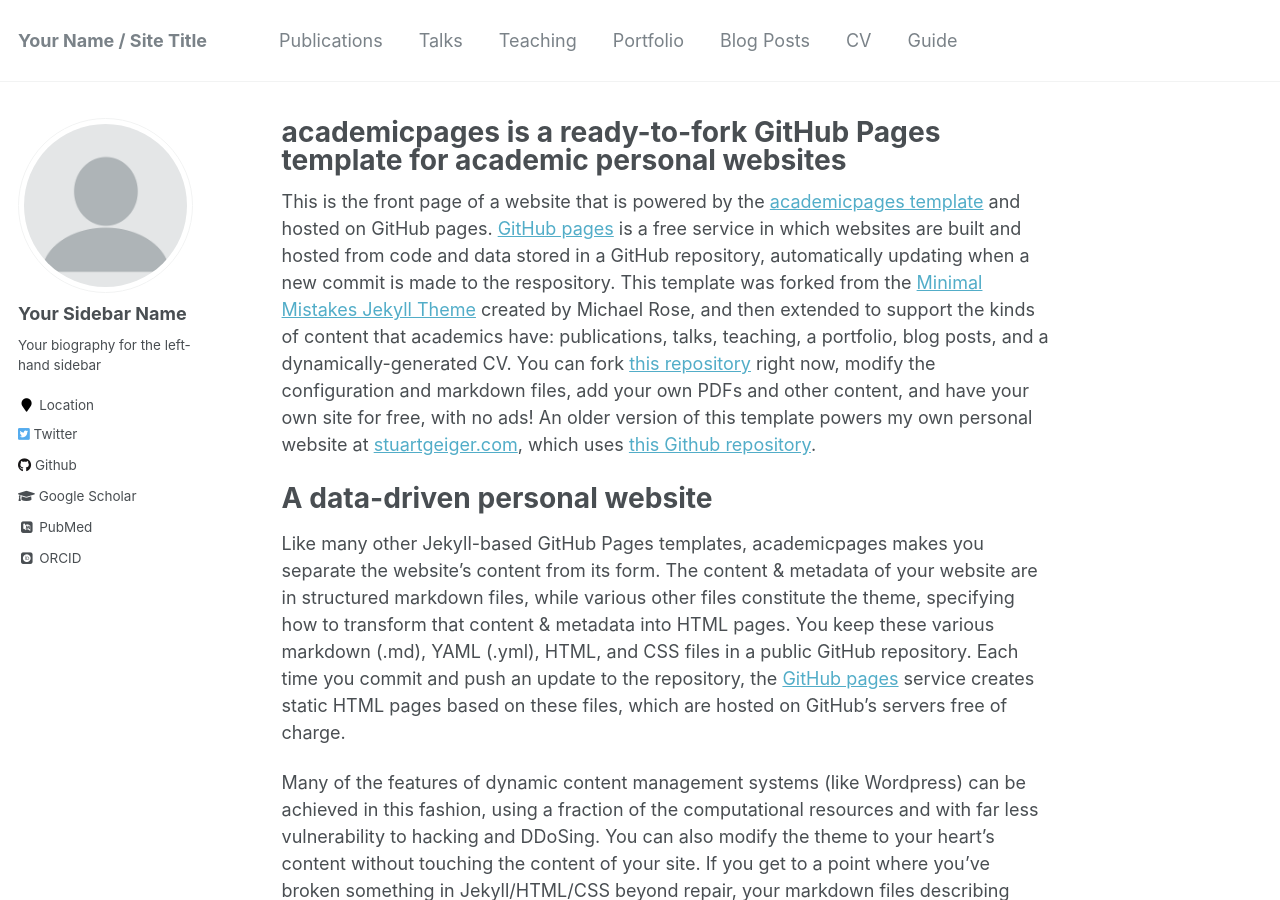
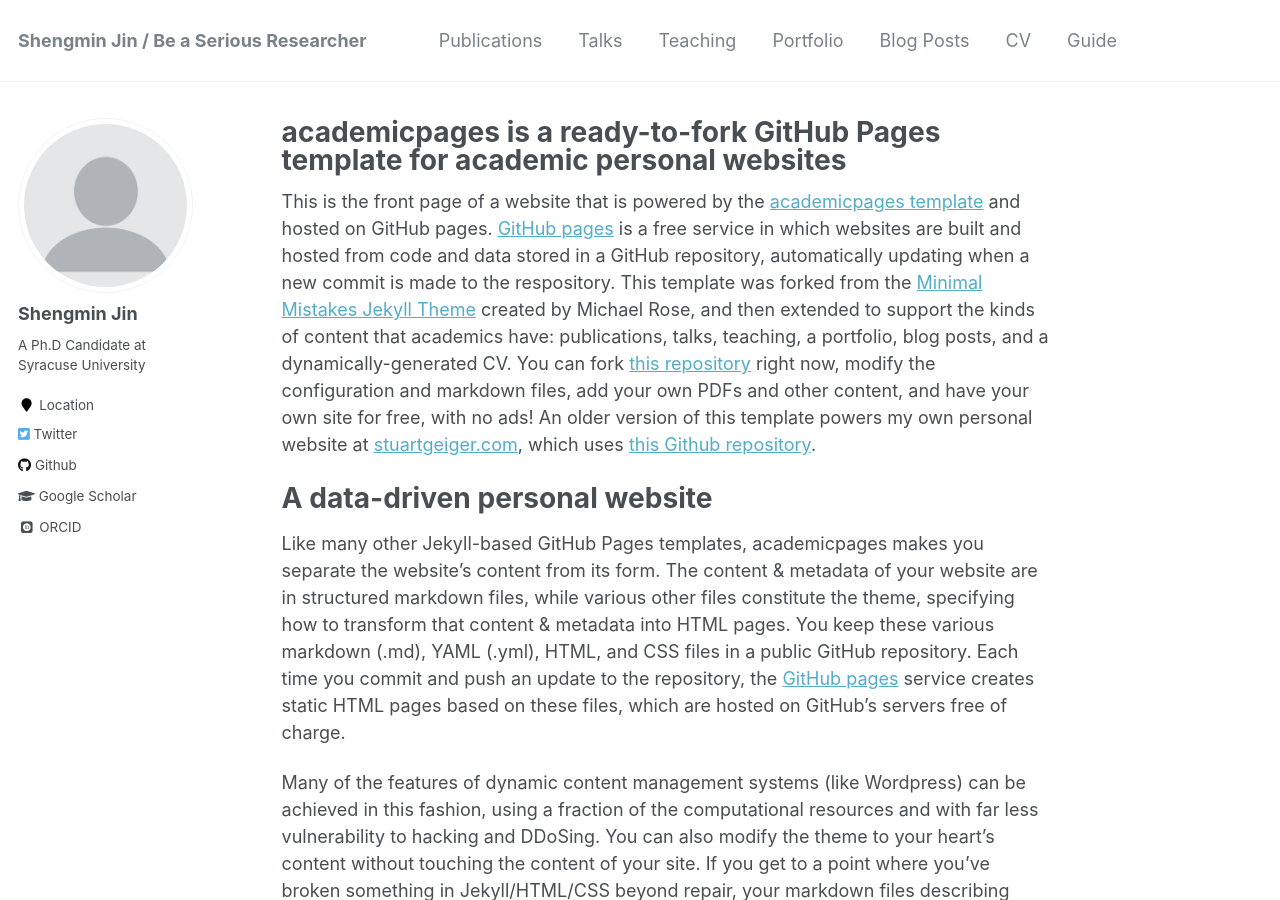
Before and after one commit to shengminjin/shengminjin.github.io, a Jekyll site: the page built from _pages/about.md, in a window 1280 px wide and 900 px high. Built offline with Jekyll 4.4.1, drawn with Linux system fonts in a browser that asks for light colours; some web fonts are replaced; some of the changed text lies outside the part shown.

Commit message:
Update _config.yml

```diff
--- a/_config.yml
+++ b/_config.yml
@@ -7,13 +7,13 @@
 
 # Site Settings
 locale                   : "en-US"
-title                    : "Your Name / Site Title"
+title                    : "Shengmin Jin / Be a Serious Researcher"
 title_separator          : "-"
-name                     : &name "Your Name"
-description              : &description "personal description"
-url                      : https://academicpages.github.io # the base hostname & protocol for your site e.g. "https://mmistakes.github.io"
+name                     : &name "Shengmin Jin"
+description              : &description "A Ph.D Candidate at Syracuse University"
+url                      : https://shengminjin.github.io # the base hostname & protocol for your site e.g. "https://mmistakes.github.io"
 baseurl                  : "" # the subpath of your site, e.g. "/blog"
-repository               : "academicpages/academicpages.github.io"
+repository               : "shengminjin.github.io"
 teaser                   :  # filename of teaser fallback teaser image placed in /images/, .e.g. "500x300.png"
 breadcrumbs              : false # true, false (default)
 words_per_minute         : 160
@@ -80,13 +80,13 @@ analytics:
 
 # Site Author
 author:
-  name             : "Your Sidebar Name"
+  name             : "Shengmin Jin"
   avatar           : "profile.png"
-  bio              : "Your biography for the left-hand sidebar"
+  bio              : "A Ph.D Candidate at Syracuse University"
   location         : "Location"
   employer         :
-  pubmed           : "https://www.ncbi.nlm.nih.gov/pubmed/?term=john+snow"
-  googlescholar    : "http://yourfullgooglescholarurl.com"
+  #pubmed           : "https://www.ncbi.nlm.nih.gov/pubmed/?term=john+snow"
+  googlescholar    : "https://scholar.google.com/citations?user=bfbWA4IAAAAJ&hl=en"
   email            :
   researchgate     :  # example: "https://www.researchgate.net/profile/yourprofile"
   uri              :
@@ -109,7 +109,7 @@ author:
   stackoverflow    : # http://stackoverflow.com/users/123456/username
   steam            :
   tumblr           :
-  twitter          : "replacethistwitterhandle"
+  twitter          : "https://twitter.com/jeff_jsm"
   vine             :
   weibo            :
   xing             :
```
